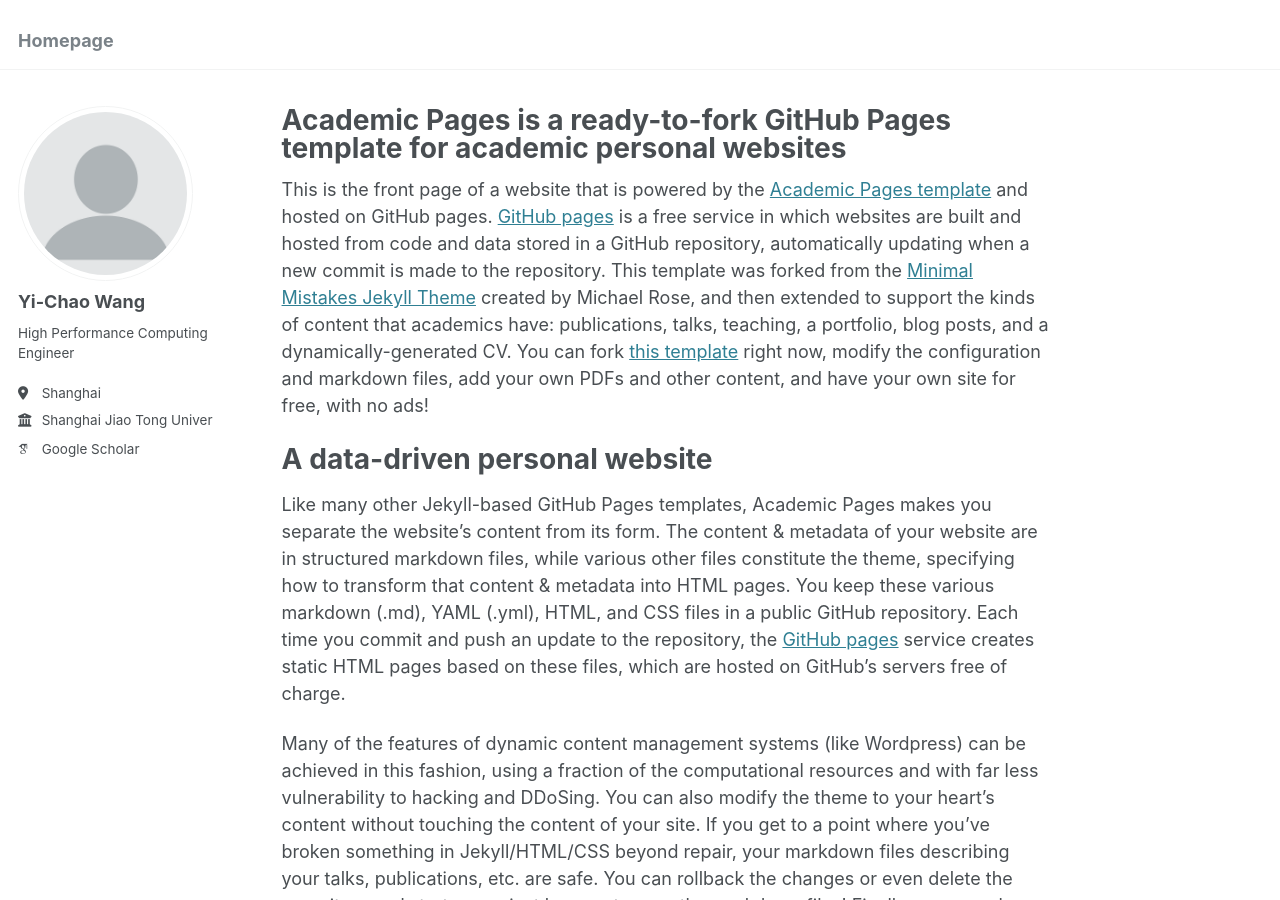
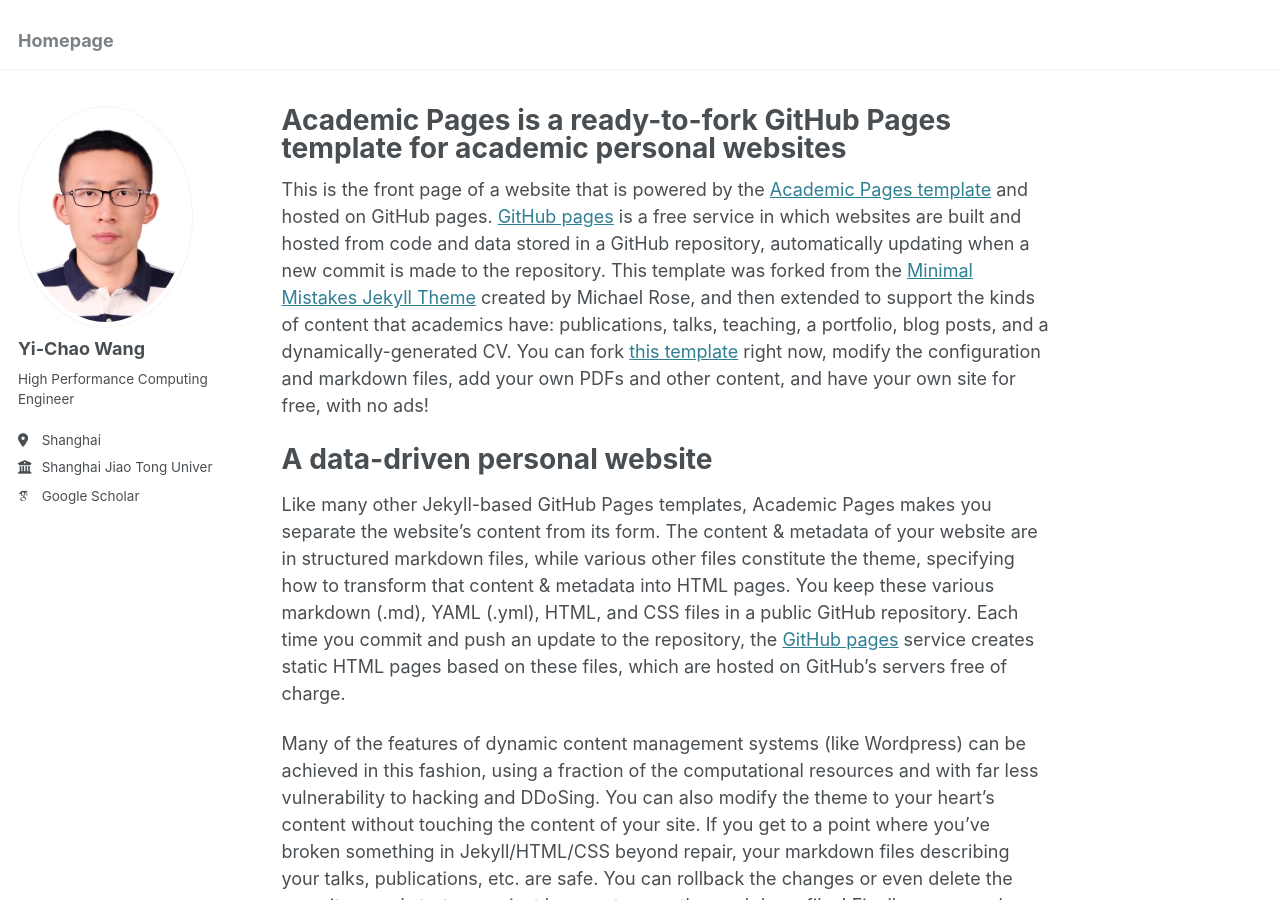
Before and after one commit to wangyichao/wangyichao.github.io, a Jekyll site: the page built from _pages/about.md, in a window 1280 px wide and 900 px high. Built offline with Jekyll 4.4.1, drawn with Linux system fonts in a browser that asks for light colours; some web fonts are replaced.

Commit message:
Update profile photo

```diff
--- a/_config.yml
+++ b/_config.yml
@@ -14,14 +14,14 @@ name                     : &name "Yi-Chao Wang"
 description              : &description "personal description"
 url                      : https://academicpages.github.io # the base hostname & protocol for your site e.g. "https://[your GitHub username].github.io"
 baseurl                  : "" # the subpath of your site, e.g. "/blog"
-repository               : "academicpages/academicpages.github.io"
+#repository               : "academicpages/academicpages.github.io"
 
 # Site Author - The following control what appear as part of the author content on the side bar.
 #               If a field is blank the icon and link will not appear, otherwise it will be shown.
 #               Additional customization can be done by editing /_includes/author-profile.html
 author:
   # Biographic information
-  avatar           : "profile.png"
+  avatar           : "profile.jpg"
   name             : "Yi-Chao Wang"
 #  pronouns         : # example: "she/her"
   bio              : "High Performance Computing Engineer"
```
